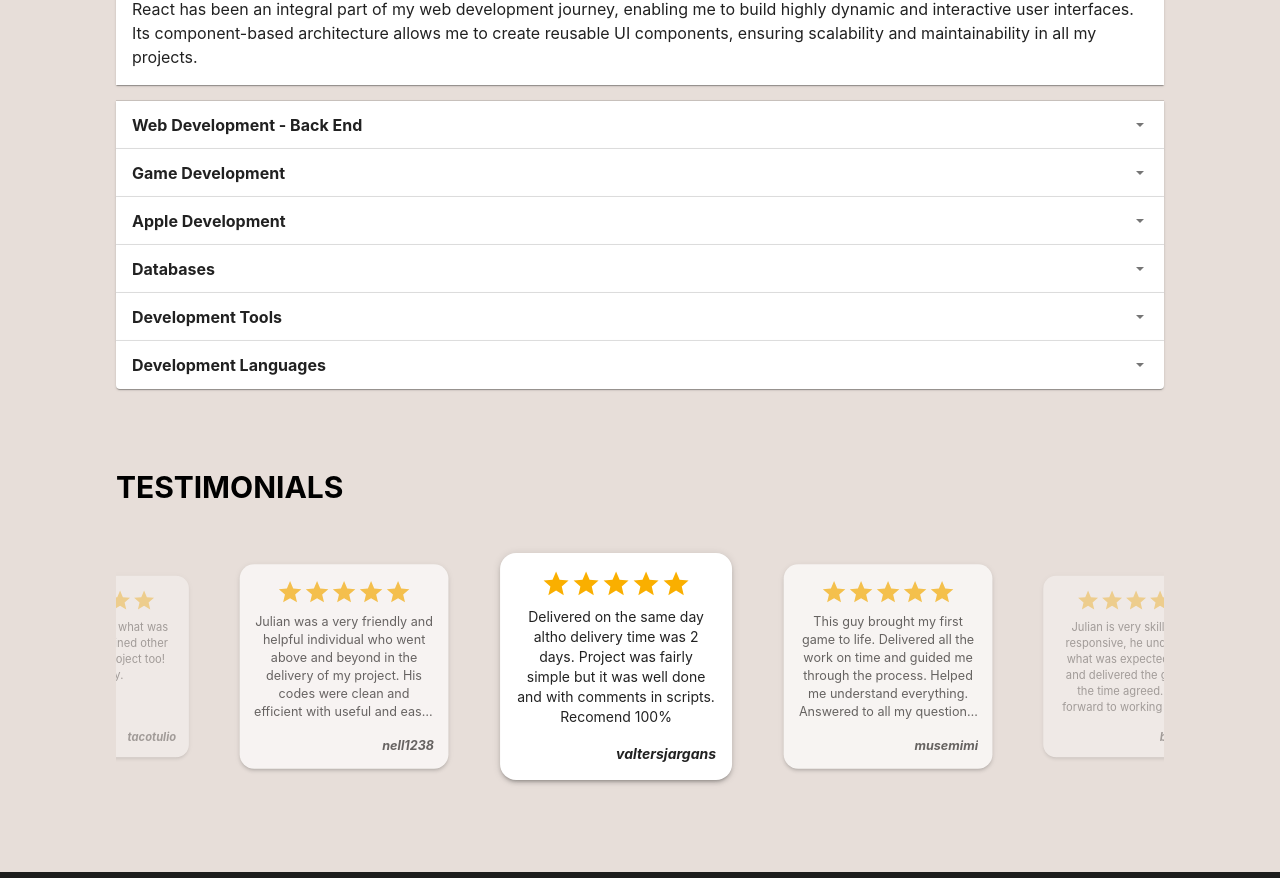
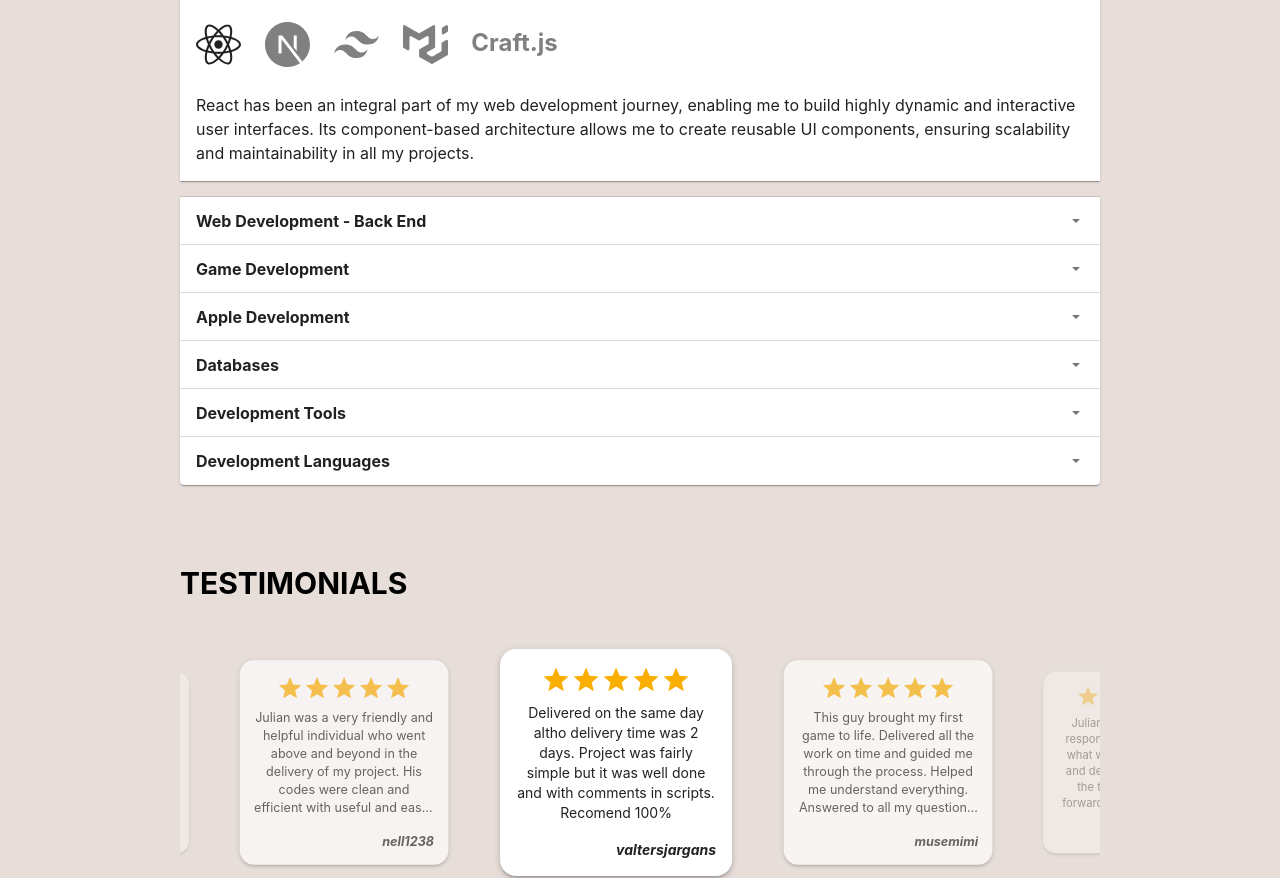
Before and after one commit to juliantwx/Devsite, a React (Create React App) app in the folder frontend/: page /home in a window 1280 px wide. Shown: the part 1069-1947 px from the top of the page. Built offline with nearby package versions, Linux system fonts and the light colour scheme; a web font is replaced by a local one.

Commit message:
Updated Traceur and Trapped video, Decreased the width of Home page

```diff
--- a/frontend/src/pages/Home.jsx
+++ b/frontend/src/pages/Home.jsx
@@ -92,7 +92,7 @@ function Home() {
       </Stack>
 
       {/* About Me */}
-      <Stack className="p-5 w-[85%]" gap={2}>
+      <Stack className="p-5 w-[75%]" gap={2}>
         <h1 className="text-3xl font-bold">ABOUT ME</h1>
         <p className="text-justify">
           Hello and welcome to my online portfolio! I'm <b>Julian Tan</b>, a
@@ -159,7 +159,7 @@ function Home() {
       </Stack>
 
       {/* Skills and Experiences */}
-      <Stack className="p-5 w-[85%]">
+      <Stack className="p-5 w-[75%]">
         <h1 className="text-3xl font-bold mb-5">SKILL & EXPERIENCES</h1>
         {/* Create an accordion for each skill category */}
         {skills.map((skillCategory) => (
@@ -217,7 +217,7 @@ function Home() {
       </Stack>
 
       {/* Reviews */}
-      <Stack className="p-5 w-[85%]" gap={2}>
+      <Stack className="p-5 w-[75%]" gap={2}>
         <h1 className="text-3xl font-bold">TESTIMONIALS</h1>
         <Carousel
           items={reviews.map((review, index) => (
```
Also changed, not shown: 2 other files (tests, documents, lock files or other folders).
